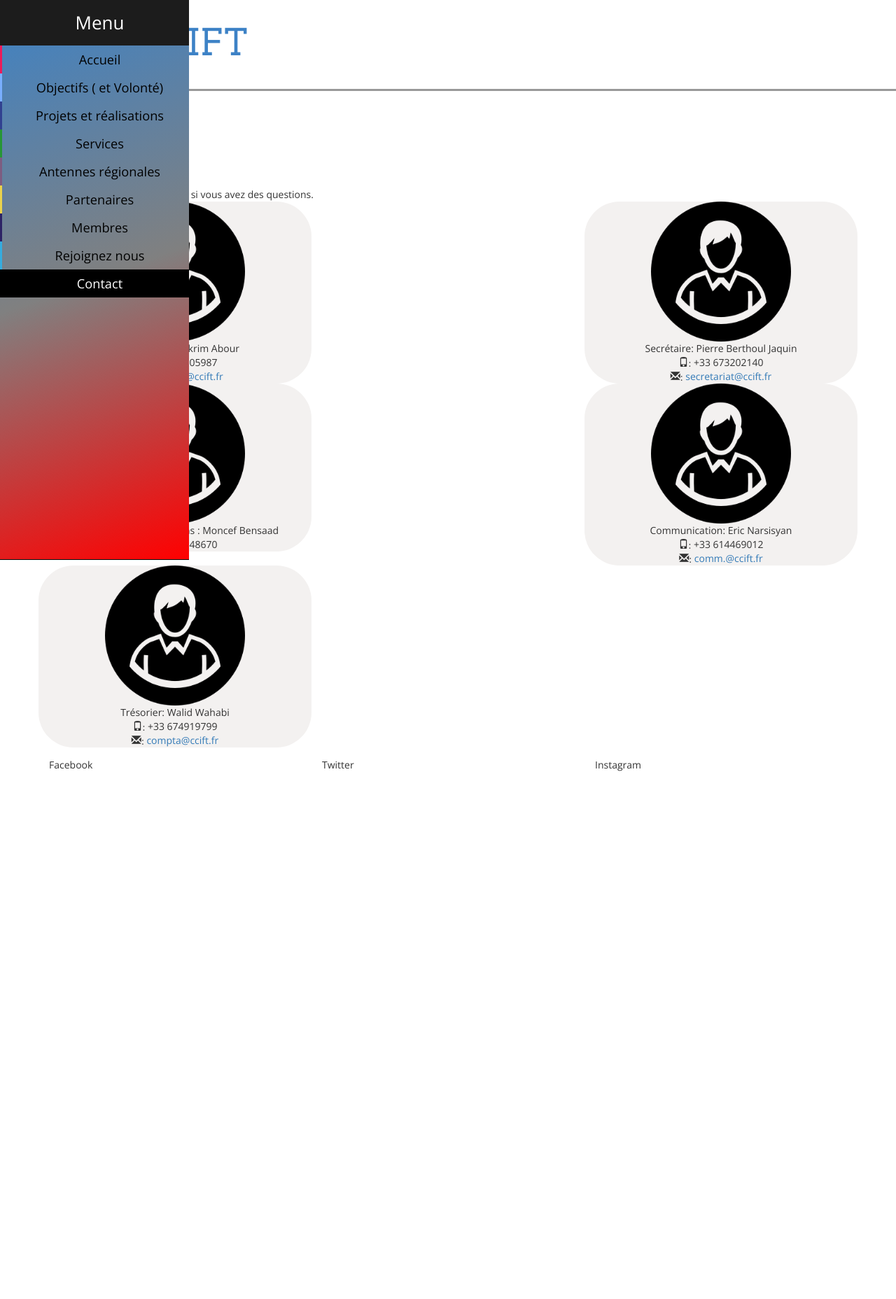
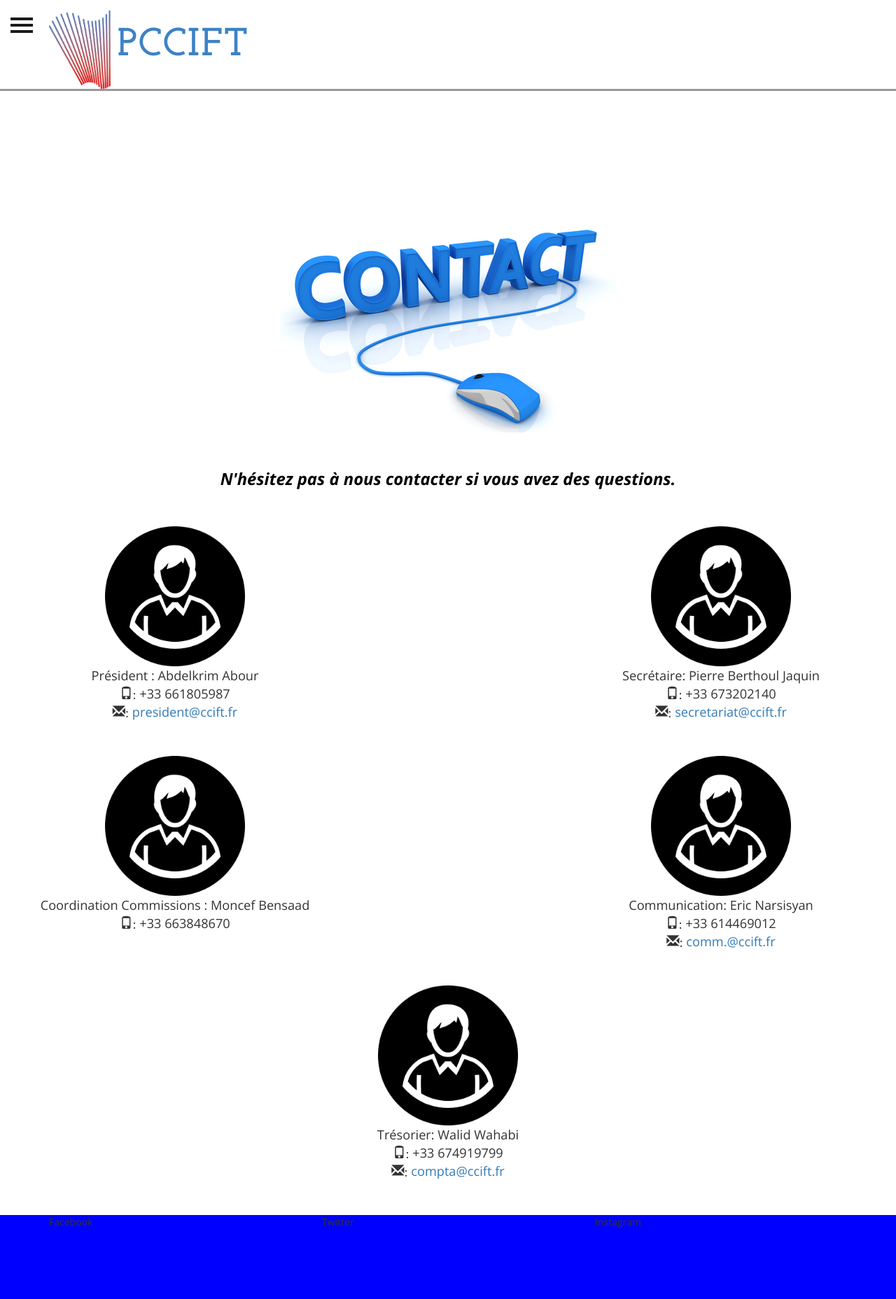
Before and after one commit to Alzahra/pCCIFT, a PHP site: page /html/contact.html in a window 1280 px wide. Shown: the whole page at 70% size. Before the commit the page ends 1102 px from the top, so only its background shows below. Run offline with PHP 8.4, Linux system fonts and the light colour scheme; some libraries are stand-ins or nearby versions.

Commit message:
Retour de l'humberger

```diff
--- a/css/site.css
+++ b/css/site.css
@@ -7,7 +7,6 @@ body {
     -o-background-size: cover;
 }
 #entete{
-  /*background: url('../Resources/harpe.png') no-repeat center fixed;*/
   width: 100%;
   height: 20px;
 }
@@ -17,27 +16,41 @@ body {
 .container{
   margin-top: 15px;
 }
-/*div.image
-  {
-  background:url(../Resources/harpe.png) no-repeat fixed;
-  -webkit-background-size: 85%;
-  -moz-background-size: 85%;
-  background-size: 85%;
-  -o-background-size: 85%;
-  }
-div.transparentbox
-  {
-  width:100%;
-  height:100%;
-  margin:30px 50px;
-  background-color:#ffffff;
-  opacity:0.6;
-  filter:alpha(opacity=60);
-  }*/
+
+.container h2{
+  color: black;
+  font-weight: bold;
+  font-style: italic;
+}
+
+#bienvenue{
+  font-family: /*"jazz let", fantasy,*/ cursive;
+  color: black;
+  font-weight: bold;
+}
+
+#contenuObjectifs{
+  color: black;
+  font-weight: bold;
+  font-size: 1.7em;
+  font-style: italic;
+  margin-top: 60px;
+}
+
+#titreObjectifs, #titreContact, #titreJoin{
+  color: black;
+  font-weight: bold;
+  font-style: italic;
+  font-size: 1.7em;
+  border-color: #e7e7e7;
+}
+
+#premiereligne, #deuxiemeligne, #troisiemeligne{
+  margin-top: 50px;
+  font-size: 1.3em;
+}
 
 h1,
-h2,
-h3,
 h4,
 h5,
 h6 {
@@ -59,12 +72,6 @@ hr {
     border-color: #999999;
 }
 
-.box{
-	color: black;
-	font-weight: bold;
-	font-size: 2em;
-}
-
 .address-bar {
     display: none;
 }
@@ -83,7 +90,6 @@ hr {
 
 .img-full {
     min-width: 100%;
-    margin-left: 100px;
 }
 
 .brand-before,
@@ -139,8 +145,9 @@ hr {
 }
 
 footer {
-    background: #fff;
-    background: rgba(255,255,255,0.9);
+    background: blue;
+    height: 120px;
+    margin-top: 50px;
 }
 
 footer p {
@@ -148,6 +155,55 @@ footer p {
     padding: 50px 0;
 }
 
+input{
+    display : inline-block;
+    margin : auto;
+    width: 20%;
+    padding: 7px;
+    vertical-align: top;
+}
+
+::-webkit-input-placeholder {
+    text-align: center;
+}
+
+:-moz-placeholder { /* Firefox 18- */
+    text-align: center;
+}
+
+::-moz-placeholder {  /* Firefox 19+ */
+    text-align: center;
+}
+
+:-ms-input-placeholder {
+    text-align: center;
+}
+
+label{
+    display: inline-block;
+    width: 200px;
+    margin-right: 20px;
+    vertical-align: top;
+    padding : 10px;
+    text-align: right;
+}
+
+#effacer1 {
+    border-collapse: collapse;
+    border :hidden;
+    margin-right : auto;
+    font-size: 2.5em;
+    font-family: "Josefin Slab","Helvetica Neue",Helvetica,Arial,sans-serif;
+    font-weight: bold;
+    text-align:center;
+    display:block;
+    min-width:100%;
+}
+
+td{
+    padding-right: 50px;
+    width:25%;
+}
 @media screen and (min-width:768px) {
     .brand {
         display: inherit;
@@ -252,7 +308,22 @@ html { height: 100%;}
 #sidebar-wrapper {
     z-index: 1000;
     left: 220px;
-    width: 270px;
+    width: /*270px*/0;
+    height: 100%;
+    margin-left: -220px;
+    overflow-y: auto;
+    overflow-x: hidden;
+    background: linear-gradient(-20deg, red, gray, #3D82C6);
+    -webkit-transition: all 0.5s ease;
+    -moz-transition: all 0.5s ease;
+    -o-transition: all 0.5s ease;
+    transition: all 0.5s ease;
+}
+
+#sidebar-wrapper2 {
+    z-index: 1000;
+    left: 220px;
+    width: 0;
     height: 100%;
     margin-left: -220px;
     overflow-y: auto;
@@ -521,3 +592,5 @@ html { height: 100%;}
     background-color: rgba(250,250,250,.8);
     z-index: 1;
 }
+
+/* For contact avatars design */
--- a/html/avenir.html
+++ b/html/avenir.html
@@ -39,7 +39,7 @@
   <!-- /#sidebar-wrapper -->
   <div class="container">
     <div class="row">
-      <div id="entete" class="col-lg-4"> <img src="../Resources/harpe.png" width="90px" height="100px"> </div>
+      <div id="entete" class="col-lg-4"> <img class="img-responsive" src="../Resources/harpe.png" width="90px" height="100px"> </div>
       <div class="col-lg-offset-1 col-lg-8">
         <h1 class="brand-name" style="color:  #3D82C6;">pCCIFT</h1>
         <hr class="tagline-divider"> </div>
@@ -75,7 +75,7 @@
           <p class="lead">Lorem ipsum dolor sit amet, consectetuer adipiscing elit. Aenean commodo ligula eget dolor. Aenean massa. Cum sociis natoque penatibus et magnis dis parturient montes, nascetur ridiculus mus. Donec quam felis, ultricies nec, pellentesque eu,
             pretium quis, sem. </p>
         </div>
-        <div class="col-md-6"> <img src="https://pingendo.com/assets/photos/wireframe/photo-1.jpg" class="img-fluid"> </div>
+        <div class="col-md-6"> <img class="img-responsive" src="https://pingendo.com/assets/photos/wireframe/photo-1.jpg" class="img-fluid"> </div>
       </div>
     </div>
   </div>
--- a/html/contact.html
+++ b/html/contact.html
@@ -58,10 +58,10 @@
 		                    <a href="#">Antennes régionales</a>
 		                </li>
 		                <li>
-		                    <a href="#">Partenaires</a>
+		                    <a href="partenaire.html">Partenaires</a>
 		                </li>
 		                <li>
-		                    <a href="#">Membres</a>
+		                    <a href="membre.html">Membres</a>
 		                </li>
 		                <li>
 		                    <a href="rejoindre.html">Rejoignez nous</a>
@@ -75,7 +75,7 @@
 		        <div class="container">
 		        	<div class="row">
 		        		<div id="entete" class="col-lg-4">
-		    				<img src="../Resources/harpe.png" width="90px" height="100px" />
+		    				<img class="img-responsive" src="../Resources/harpe.png" width="90px" height="100px" />
 		    			</div>
 		    			<div class="col-lg-offset-1 col-lg-8">
 		    				<h1 class="brand-name" style="color:  #3D82C6;">pCCIFT</h1>
@@ -92,11 +92,14 @@
 						<span class="hamb-bottom"></span>
 		            </button>
 		            <div class="container" >
-						<nav id="titreContact" class="nav navbar-default">
+		            	<div class="box" style="text-align: center;">
+		            		<img src="../Resources/contact.jpg">
+		            	</div>
+						<nav id="titreContact" class="nav navbar-default" style="text-align: center;">
 				       		N'hésitez pas à nous contacter si vous avez des questions.
 				        </nav>
 					    <div id="premiereligne" class="row">
-					        <div class="col-md-4" style="background: #f3f1f0; border-radius: 50px 50px 50px 50px; text-align: center;">
+					        <div class="col-md-4" style="border-radius: 50px 50px 50px 50px; text-align: center;">
 					              <img src="../Resources/avatar.png" alt="avatar" width="200" height="200">
 					              <div class="row">
 					              		<div>Président : Abdelkrim Abour</div>
@@ -106,7 +109,7 @@
 					              		<a href="mailto:president@ccift.fr">president@ccift.fr</a>
 					              </div>
 					        </div>
-					        <div class="col-md-offset-4 col-md-4" style="background: #f3f1f0; border-radius: 50px 50px 50px 50px; text-align: center;">
+					        <div class="col-md-offset-4 col-md-4" style=" border-radius: 50px 50px 50px 50px; text-align: center;">
 					              <img src="../Resources/avatar.png" alt="avatar" width="200" height="200">
 					              <div class="row">
 					              		<div>Secrétaire: Pierre Berthoul Jaquin</div>
@@ -118,7 +121,7 @@
 					        </div>
 						</div>
 						<div id="deuxiemeligne" class="row">
-							<div class="col-md-4" style="background: #f3f1f0; border-radius: 50px 50px 50px 50px; text-align: center;">
+							<div class="col-md-4" style="border-radius: 50px 50px 50px 50px; text-align: center;">
 					              <img src="../Resources/avatar.png" alt="avatar" width="200" height="200">
 					              <div class="row">
 					              		<div>Coordination Commissions : Moncef Bensaad</div>
@@ -126,7 +129,7 @@
 					              		<span>+33 663848670</span>
 					              </div>
 					        </div>
-					        <div class="col-md-offset-4 col-md-4" style="background: #f3f1f0; border-radius: 50px 50px 50px 50px; text-align: center;">
+					        <div class="col-md-offset-4 col-md-4" style="border-radius: 50px 50px 50px 50px; text-align: center;">
 					              <img src="../Resources/avatar.png" alt="avatar" width="200" height="200">
 					              <div class="row">
 					              		<div>Communication: Eric Narsisyan</div>
@@ -138,7 +141,7 @@
 					        </div>
 						</div>
 						<div id="troisiemeligne" class="row">
-							<div class="col-md-4" style="background: #f3f1f0; border-radius: 50px 50px 50px 50px; text-align: center;">
+							<div class="col-md-offset-4 col-md-4" style="border-radius: 50px 50px 50px 50px; text-align: center;">
 					              <img src="../Resources/avatar.png" alt="avatar" width="200" height="200">
 					              <div class="row">
 					              		<div>Trésorier: Walid Wahabi</div>
--- a/html/membre.html
+++ b/html/membre.html
@@ -75,7 +75,7 @@
         <div class="container">
             <div class="row">
                 <div id="entete" class="col-lg-4">
-                    <img src="../Resources/harpe.png" width="90px" height="100px" />
+                    <img class="img-responsive" src="../Resources/harpe.png" width="90px" height="100px" />
                 </div>
                 <div class="col-lg-offset-1 col-lg-8">
                     <h1 class="brand-name" style="color:  #3D82C6;">pCCIFT</h1>
--- a/html/realisation.html
+++ b/html/realisation.html
@@ -39,7 +39,7 @@
   <!-- /#sidebar-wrapper -->
   <div class="container">
     <div class="row">
-      <div id="entete" class="col-lg-4"> <img src="../Resources/harpe.png" width="90px" height="100px"> </div>
+      <div id="entete" class="col-lg-4"> <img class="img-responsive" src="../Resources/harpe.png" width="90px" height="100px"> </div>
       <div class="col-lg-offset-1 col-lg-8">
         <h1 class="brand-name" style="color:  #3D82C6;">pCCIFT</h1>
         <hr class="tagline-divider"> </div>
@@ -70,7 +70,7 @@
   <div class="pi-draggable py-5  section" draggable="true">
     <div class="container">
       <div class="row">
-        <div class="col-md-6"> <img src="https://pingendo.com/assets/photos/wireframe/photo-1.jpg" class="img-fluid img-thumbnail"> </div>
+        <div class="col-md-6"> <img class="img-responsive" src="https://pingendo.com/assets/photos/wireframe/photo-1.jpg" class="img-fluid img-thumbnail"> </div>
         <div class="col-md-6">
           <h1 class="text-primary text-capitalize">Forum &lt;Tunisia 2020&gt;</h1>
           <p class="lead">Lorem ipsum dolor sit amet, consectetuer adipiscing elit. Aenean commodo ligula eget dolor. Aenean massa. Cum sociis natoque penatibus et magnis dis parturient montes, nascetur ridiculus mus. Donec quam felis, ultricies nec, pellentesque eu,
@@ -92,7 +92,7 @@
   <div class="pi-draggable py-5  section" draggable="true">
     <div class="container">
       <div class="row">
-        <div class="col-md-6"> <img src="https://pingendo.com/assets/photos/wireframe/photo-1.jpg" class="img-fluid img-thumbnail"> </div>
+        <div class="col-md-6"> <img class="img-responsive" src="https://pingendo.com/assets/photos/wireframe/photo-1.jpg" class="img-fluid img-thumbnail"> </div>
         <div class="col-md-6">
           <h1 class="text-primary text-capitalize">Délégation à casserine</h1>
           <p class="lead">Lorem ipsum dolor sit amet, consectetuer adipiscing elit. Aenean commodo ligula eget dolor. Aenean massa. Cum sociis natoque penatibus et magnis dis parturient montes, nascetur ridiculus mus. Donec quam felis, ultricies nec, pellentesque eu,
--- a/html/site.html
+++ b/html/site.html
@@ -58,10 +58,10 @@
 		                    <a href="#">Antennes régionales</a>
 		                </li>
 		                <li>
-		                    <a href="#">Partenaires</a>
+		                    <a href="partenaire.html">Partenaires</a>
 		                </li>
 		                <li>
-		                    <a href="#">Membres</a>
+		                    <a href="membre.html">Membres</a>
 		                </li>
 		                <li>
 		                    <a href="rejoindre.html">Rejoignez nous</a>
@@ -75,7 +75,7 @@
 		        <div class="container">
 		        	<div class="row">
 		        		<div id="entete" class="col-lg-4">
-		    				<img src="../Resources/harpe.png" width="90px" height="100px" />
+		    				<img img-responsive src="../Resources/harpe.png" width="90px" height="100px" />
 		    			</div>
 		    			<div class="col-lg-offset-1 col-lg-8">
 		    				<h1 class="brand-name" style="color:  #3D82C6;">pCCIFT</h1>
```
Also changed, not shown: html/objectifs.html (+6 -3 lines), html/partenaire.html (+4 -4 lines), html/rejoindre.html (+9 -3 lines).
